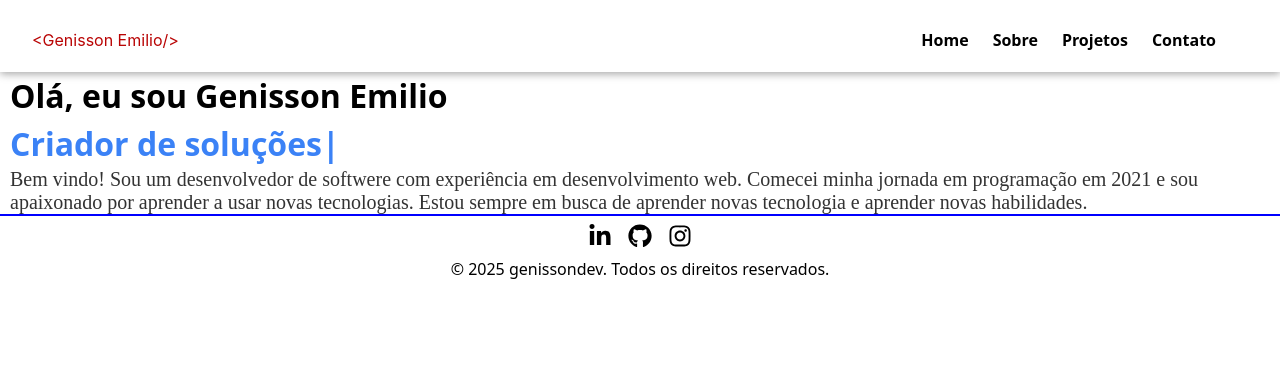
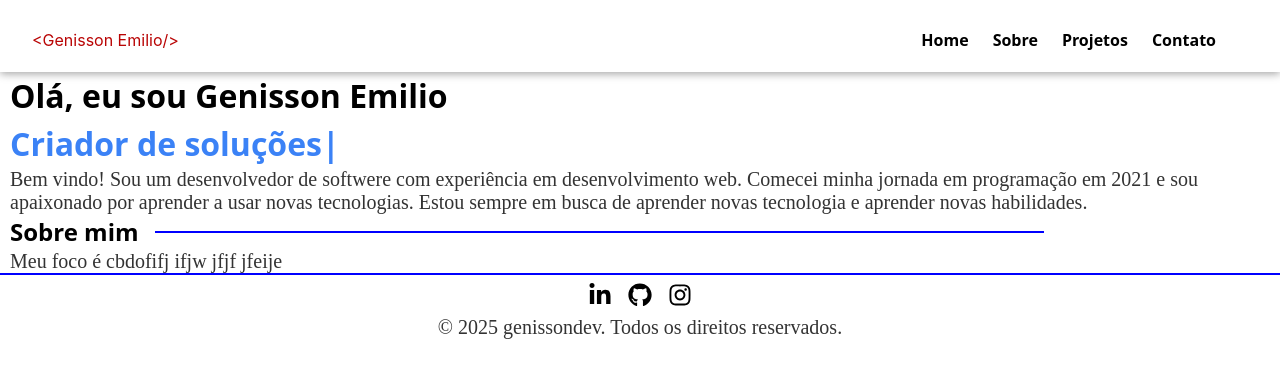
Before and after one commit to GenissonEmilio/Portifolio, a React app in the folder portifolio/: page / in a window 1280 px wide. Shown: the top 378 px of the page. Built offline with nearby package versions, Linux system fonts and the light colour scheme; the HTML template or start-up script is replaced by a standard one.

Commit message:
add option componenet

```diff
--- a/portifolio/src/App.css
+++ b/portifolio/src/App.css
@@ -11,3 +11,10 @@ html, body, #root {
   width: 100%;
   color: black
 }
+
+p {
+  font: 20px "Arvo serif";
+  color: #333333;
+  font-weight: 400;
+  font-style: normal;
+}
--- /dev/null
+++ b/portifolio/src/components/layout/MenuOptions/MenuOptions.module.css
@@ -0,0 +1,12 @@
+.options {
+    display: flex;
+    align-items: center;
+    flex-direction: row;
+    gap: 1rem;
+}
+
+.linha {
+    background-color: blue;
+    width: 70%;
+    height: 2px;
+}
--- /dev/null
+++ b/portifolio/src/components/layout/MenuOptions/MenuOptions.tsx
@@ -0,0 +1,18 @@
+import React from "react";
+import styles from './MenuOptions.module.css';
+
+type MenuOptions = {
+    name: string
+}
+
+const MenuOptions: React.FC<MenuOptions> = ({ name }) => {
+
+    return (
+        <div className={styles.options}>
+            <h2>{name}</h2>
+            <div className={styles.linha}></div>
+        </div>
+    )
+}
+
+export default MenuOptions;
--- a/portifolio/src/pages/Home.tsx
+++ b/portifolio/src/pages/Home.tsx
@@ -1,5 +1,7 @@
 import React from "react";
 import { TypeAnimation } from "react-type-animation";
+import MenuOptions from "../components/layout/MenuOptions/MenuOptions";
+import '../App.css';
 
 const Home: React.FC = () => {
 
@@ -7,8 +9,8 @@ const Home: React.FC = () => {
         <div style={{ paddingLeft: '10px'}}>
             <h1 style={{ fontSize: '2rem' }}>
                 Olá, eu sou Genisson Emilio
+            </h1>
 
-            </h1>
             <TypeAnimation
                     sequence={[
                         'Desenvolvedor Full-Stack',
@@ -29,9 +31,14 @@ const Home: React.FC = () => {
                     repeat={Infinity}
                     style={{ fontSize: '2rem', display: 'inline-block', color: '#3B82F6' }}
                 />
-                <p style={{ font: '20px Arvo serif', fontWeight: '400', fontStyle: 'normal', color: '#333333'}}>
+                <p>
                     Bem vindo! Sou um desenvolvedor de softwere com experiência em desenvolvimento web. Comecei minha jornada em programação em 2021 e sou apaixonado por aprender a usar novas tecnologias. Estou sempre em busca de aprender novas tecnologia e aprender novas habilidades.
                 </p>
+
+                <div>
+                    <MenuOptions name="Sobre mim"/>
+                    <p>Meu foco é cbdofifj ifjw jfjf jfeije </p>
+                </div>
         </div>
     )
 }
```
